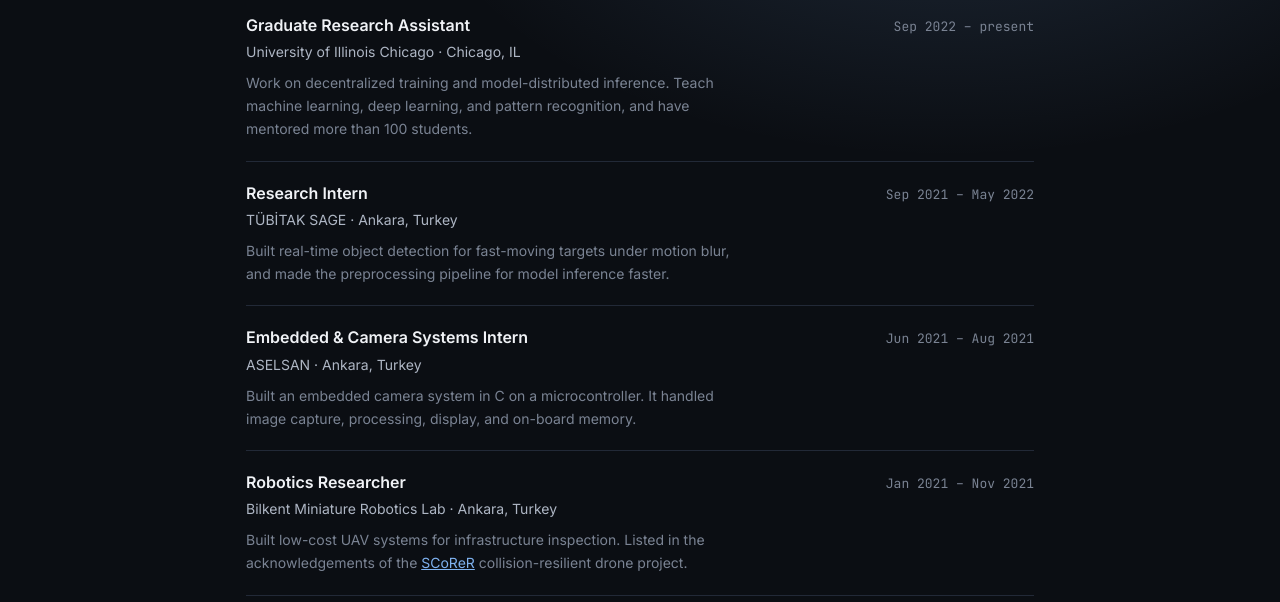
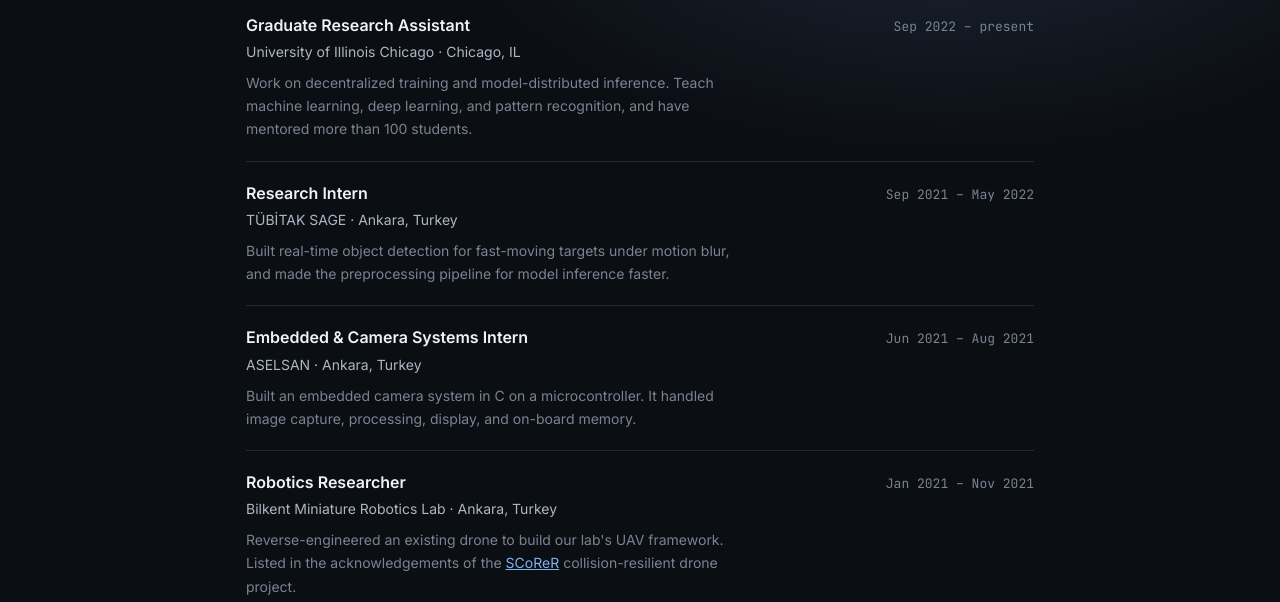
Before and after one commit to alpbardic/alpbardic.github.io, a plain HTML site: page experience.html in a window 1280 px wide. Shown: the part 198-800 px from the top of the page. Drawn offline with Linux system fonts and the light colour scheme.

Commit message:
Correct Bilkent Miniature Robotics Lab description

```diff
--- a/experience.html
+++ b/experience.html
@@ -63,7 +63,7 @@
           <div>
             <div class="row-title">Robotics Researcher</div>
             <div class="row-where">Bilkent Miniature Robotics Lab &middot; Ankara, Turkey</div>
-            <div class="row-note">Built low-cost UAV systems for infrastructure inspection. Listed in the acknowledgements of the <a href="https://ieeexplore.ieee.org/document/10121952" target="_blank" rel="noopener">SCoReR</a> collision-resilient drone project.</div>
+            <div class="row-note">Reverse-engineered an existing drone to build our lab's UAV framework. Listed in the acknowledgements of the <a href="https://ieeexplore.ieee.org/document/10121952" target="_blank" rel="noopener">SCoReR</a> collision-resilient drone project.</div>
           </div>
           <div class="row-when">Jan 2021 &ndash; Nov 2021</div>
         </li>
```
